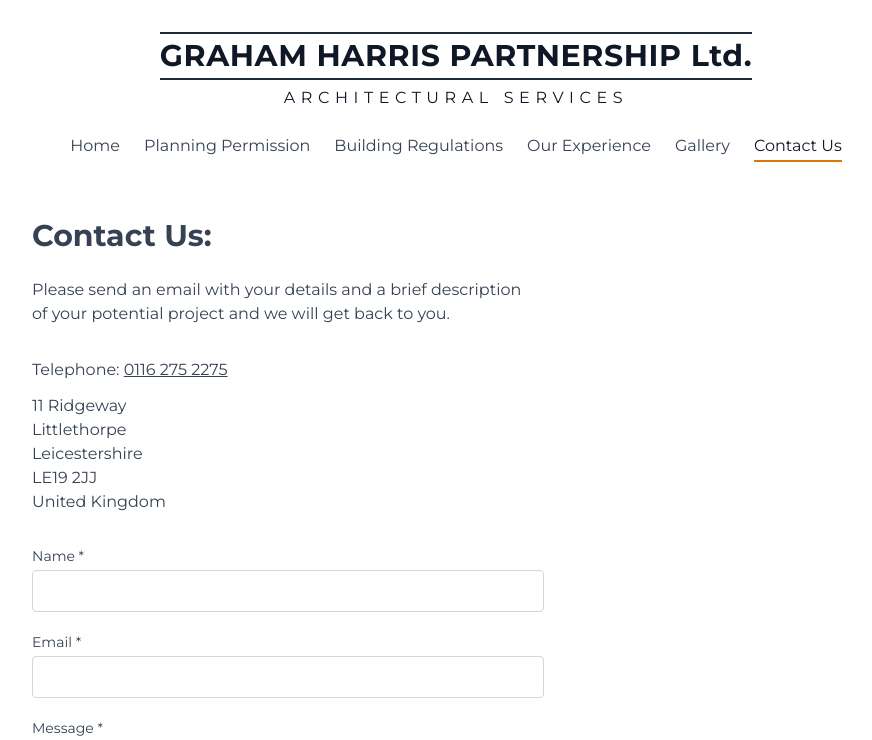
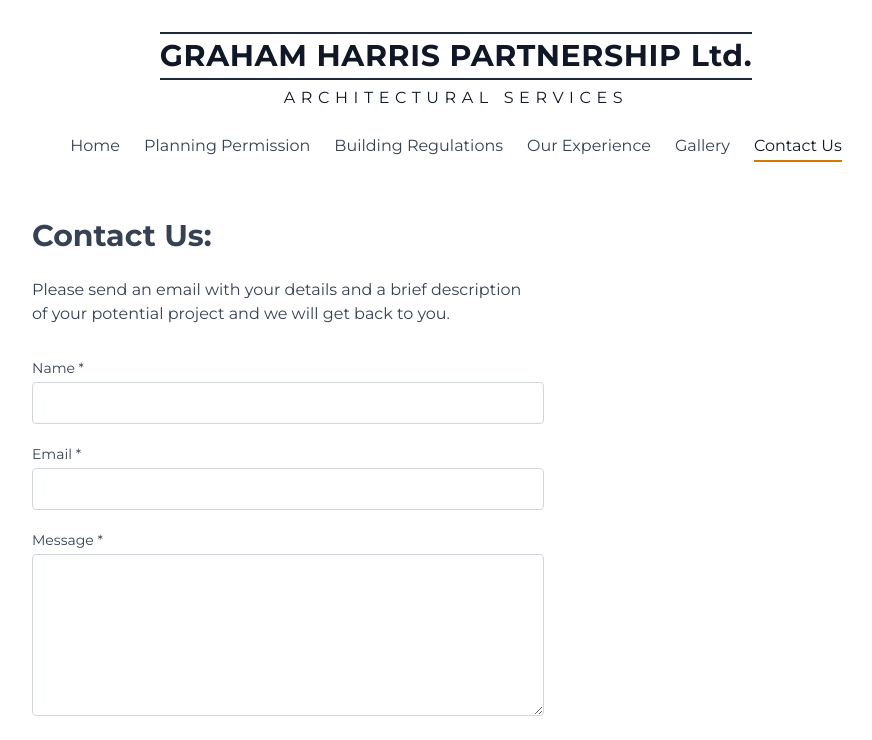
Before and after one commit to voiceoverguy-uk/graham-harris-partnership, a Next.js app: page /contact in a window 1280 px wide. Shown: the top 740 px of the page, without its empty margins (184-1056 px from the left). Built offline with nearby package versions, Linux system fonts and the light colour scheme.

Commit message:
Update business contact details and simplify contact page layout
Replit-Commit-Author: Agent

```diff
--- a/src/app/contact/page.tsx
+++ b/src/app/contact/page.tsx
@@ -1,6 +1,6 @@
 import type { Metadata } from "next";
 import ContactForm from "@/components/ContactForm";
-import { BASE_URL, BUSINESS_ID, businessContact, sharedOpenGraph, sharedTwitter } from "@/lib/seo";
+import { BASE_URL, BUSINESS_ID, sharedOpenGraph, sharedTwitter } from "@/lib/seo";
 
 export const metadata: Metadata = {
   title: "Contact Us",
@@ -52,28 +52,6 @@ export default function ContactPage() {
           <br />
           of your potential project and we will get back to you.
         </p>
-        <div className="text-gray-700 mb-8">
-          <p className="mb-3">
-            Telephone:{" "}
-            <a
-              href={`tel:${businessContact.telephone}`}
-              className="underline hover:text-gray-900"
-            >
-              {businessContact.telephoneDisplay}
-            </a>
-          </p>
-          <address className="not-italic">
-            {businessContact.address.streetAddress}
-            <br />
-            {businessContact.address.addressLocality}
-            <br />
-            {businessContact.address.addressRegion}
-            <br />
-            {businessContact.address.postalCode}
-            <br />
-            United Kingdom
-          </address>
-        </div>
         <ContactForm />
       </article>
     </>
```
Also changed, not shown: .agents/memory/public-business-details.md.
